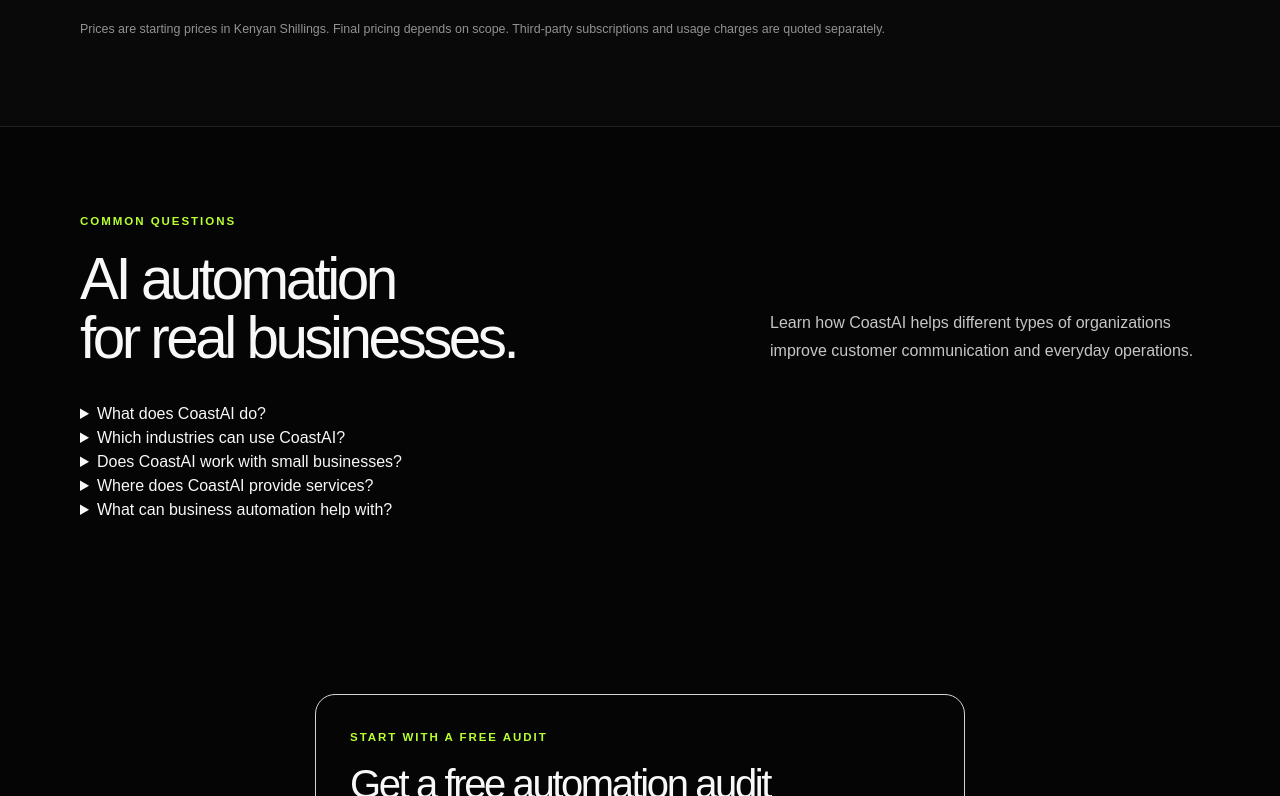
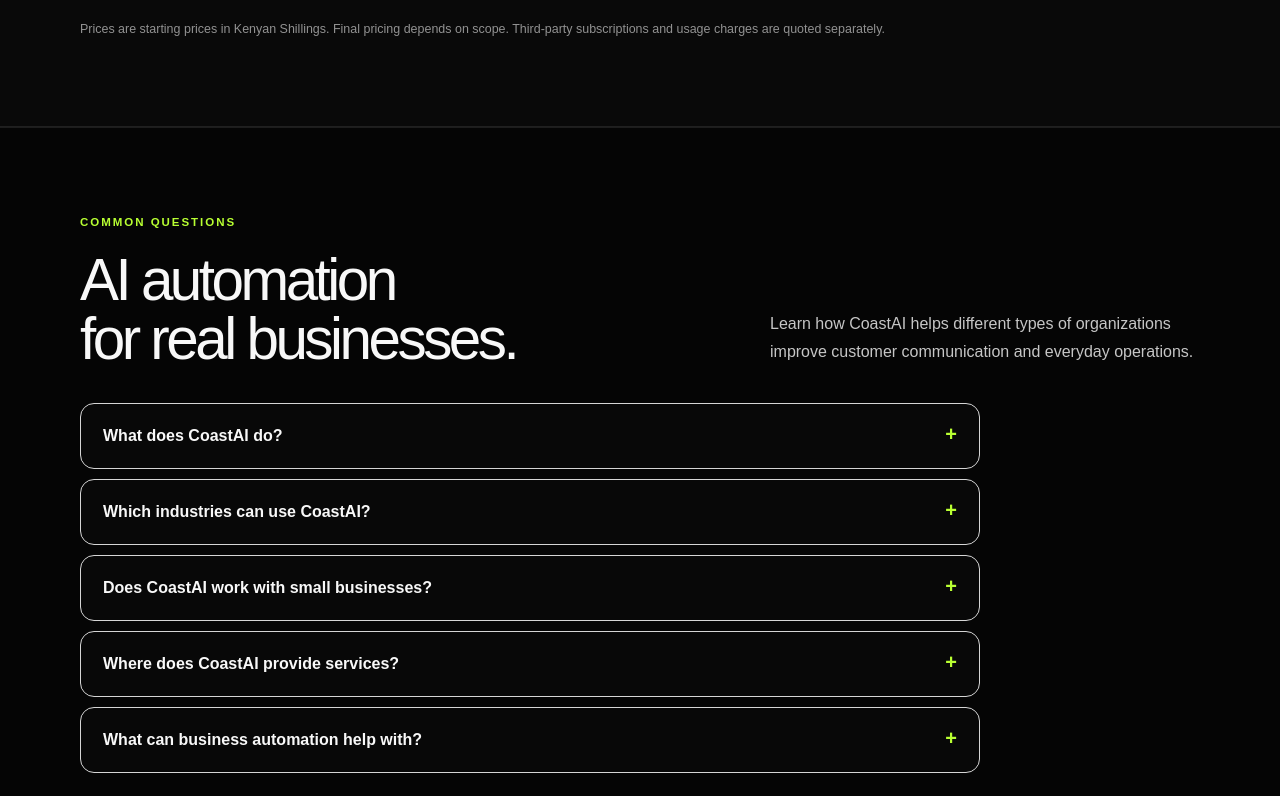
Before and after one commit to biihafidh/CoastAI-AUTOMATION, a Next.js app: page / in a window 1280 px wide. Shown: the part 2724-3520 px from the top of the page. Built offline with nearby package versions, Linux system fonts and the light colour scheme.

Commit message:
Style CoastAI homepage FAQ section

```diff
--- a/src/app/globals.css
+++ b/src/app/globals.css
@@ -219,3 +219,14 @@ h1 span,.service-card>a,.service-number,.process-grid article>span { color:var(-
 @media(max-width:600px){.assistant-list{grid-template-columns:1fr}.assistant-section-head{align-items:flex-start}.assistant-document{flex-direction:column}}
 
 .assistant-actions{display:flex;flex-wrap:wrap;gap:8px;justify-content:flex-end}
+
+
+/* Search-friendly homepage FAQ section */
+.faq-section { background:#050505; border-top:1px solid #ffffff18; border-bottom:1px solid #ffffff18; }
+.faq-list { display:grid; gap:10px; max-width:900px; }
+.faq-item { border:1px solid #d5d5d5; border-radius:14px; padding:20px 22px; background:#080808; }
+.faq-item summary { color:#f8f8f8; font-size:1rem; font-weight:850; cursor:pointer; list-style:none; }
+.faq-item summary::-webkit-details-marker { display:none; }
+.faq-item summary::after { content:'+'; float:right; color:var(--accent); font-size:1.25rem; line-height:1; }
+.faq-item[open] summary::after { content:'−'; }
+.faq-item p { margin:15px 0 0; color:var(--muted); font-size:.92rem; line-height:1.7; }
```
